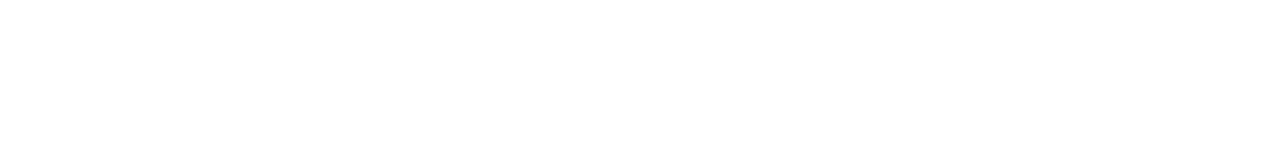
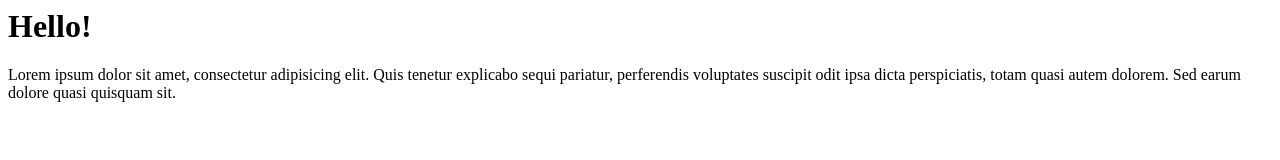
Before and after one commit to junelmujar/junelmujar.github.io, a plain HTML site: page index.html in a window 1280 px wide. Drawn offline with Linux system fonts and the light colour scheme.

Commit message:
Test content draft

```diff
--- a/index.html
+++ b/index.html
@@ -1,8 +1,11 @@
 <html>
 	<head>
-
+		<title>Gist of Life</title>
 	</head>
 	<body>
-
+		<h1>Hello!</h1>
+		<p>
+			Lorem ipsum dolor sit amet, consectetur adipisicing elit. Quis tenetur explicabo sequi pariatur, perferendis voluptates suscipit odit ipsa dicta perspiciatis, totam quasi autem dolorem. Sed earum dolore quasi quisquam sit.
+		</p>
 	</body>
 </html>
```
